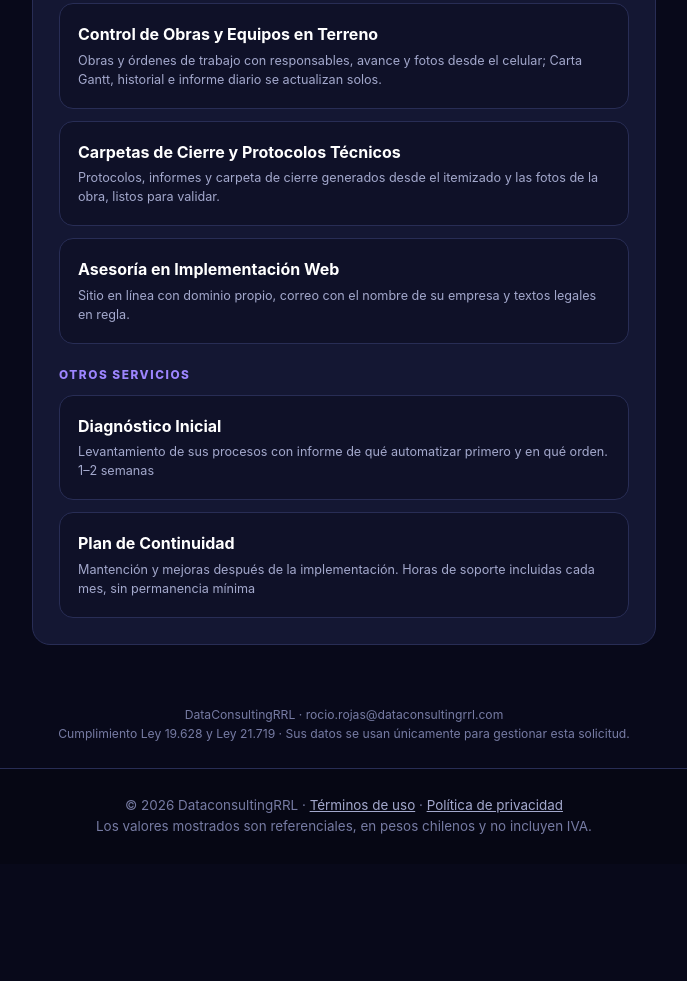
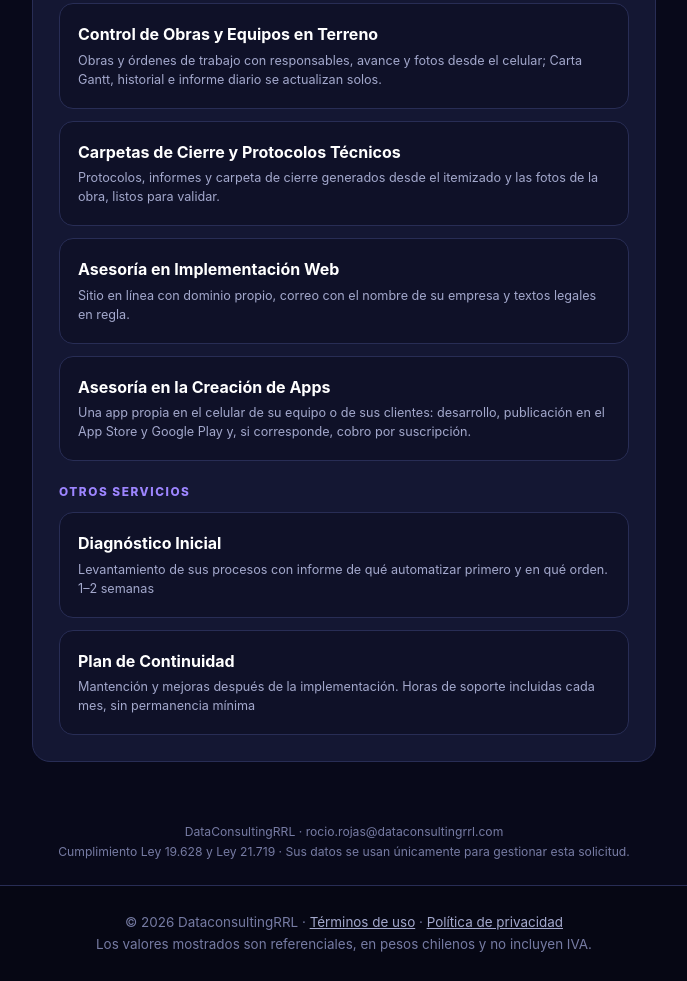
Before and after one commit to rociocamilarl/sitio-dataconsultingrrl, a plain HTML site: page diagnostico.html in a window 1280 px wide. Shown: the part 1464-2445 px from the top of the page, without its empty margins (296-983 px from the left). Before the commit the page ends 2328 px from the top, so only its background shows below. Drawn offline with Linux system fonts and the light colour scheme.

Commit message:
Pre-diagnóstico: opción «Asesoría en la Creación de Apps»
Tarjeta en «Operación en terreno y presencia digital» y matriz de criterios
(dispositivos, quién la usa, integración con sistemas, cobro en la tienda y
uso sin señal). Se comporta como servicio complementario: sin puntaje visible
y con la duración definida en la propuesta.

Co-Authored-By: Claude Opus 5 <noreply@anthropic.com>

```diff
--- a/diagnostico.html
+++ b/diagnostico.html
@@ -195,6 +195,10 @@
         <b>Asesoría en Implementación Web</b>
         <small>Sitio en línea con dominio propio, correo con el nombre de su empresa y textos legales en regla.</small>
       </div>
+      <div class="prod" data-p="app" onclick="elegir('app',this)">
+        <b>Asesoría en la Creación de Apps</b>
+        <small>Una app propia en el celular de su equipo o de sus clientes: desarrollo, publicación en el App Store y Google Play y, si corresponde, cobro por suscripción.</small>
+      </div>
     </div>
 
     <p class="grupo">Otros servicios</p>
@@ -375,6 +379,15 @@ const MATRICES = {
       {id:"correos", label:"¿Necesita correos con el nombre de su empresa?", ops:[["No",0],["Sí, 1 a 5 casillas",1],["Sí, más de 5",2]]},
       {id:"catalogo", label:"¿Necesita mostrar productos o un catálogo?", ops:[["No",0],["Sí, hasta 20 productos",1],["Sí, más de 20",2]]}
     ]},
+  "app": { tipo:"complementario",
+    nombre:"Asesoría en la Creación de Apps", dur:"Se define en la propuesta",
+    criterios:[
+      {id:"dispositivo", label:"¿En qué teléfonos debe funcionar?", ops:[["Solo iPhone",1],["Solo Android",1],["iPhone y Android",2]]},
+      {id:"usuarios", label:"¿Quién va a usarla?", ops:[["Solo mi equipo interno",0],["Mis clientes",2],["Mi equipo y mis clientes",3]]},
+      {id:"integracion", label:"¿Debe conectarse con sistemas que ya usa (ERP, planillas, correo)?", ops:[["No, parte de cero",0],["Sí, con uno",1],["Sí, con varios",2]]},
+      {id:"sincobro", label:"¿La app debe cobrar dentro de la tienda (suscripción o pago único)?", ops:[["No",0],["Sí",2]]},
+      {id:"sinsenal", label:"¿Debe funcionar sin señal de internet?", ops:[["No",0],["Sí",2]]}
+    ]},
   "diag": { tipo:"fijo",
     nombre:"Diagnóstico Inicial", dur:"1–2 semanas",
     criterios:[
```
